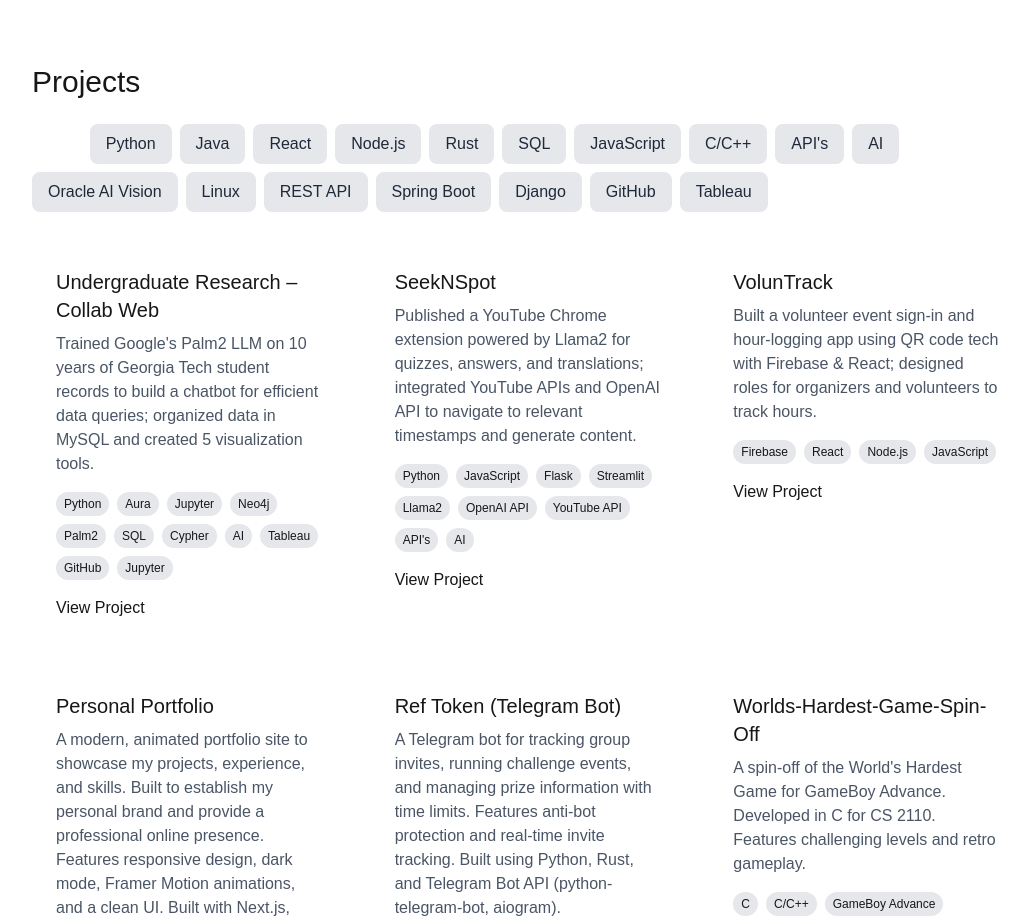
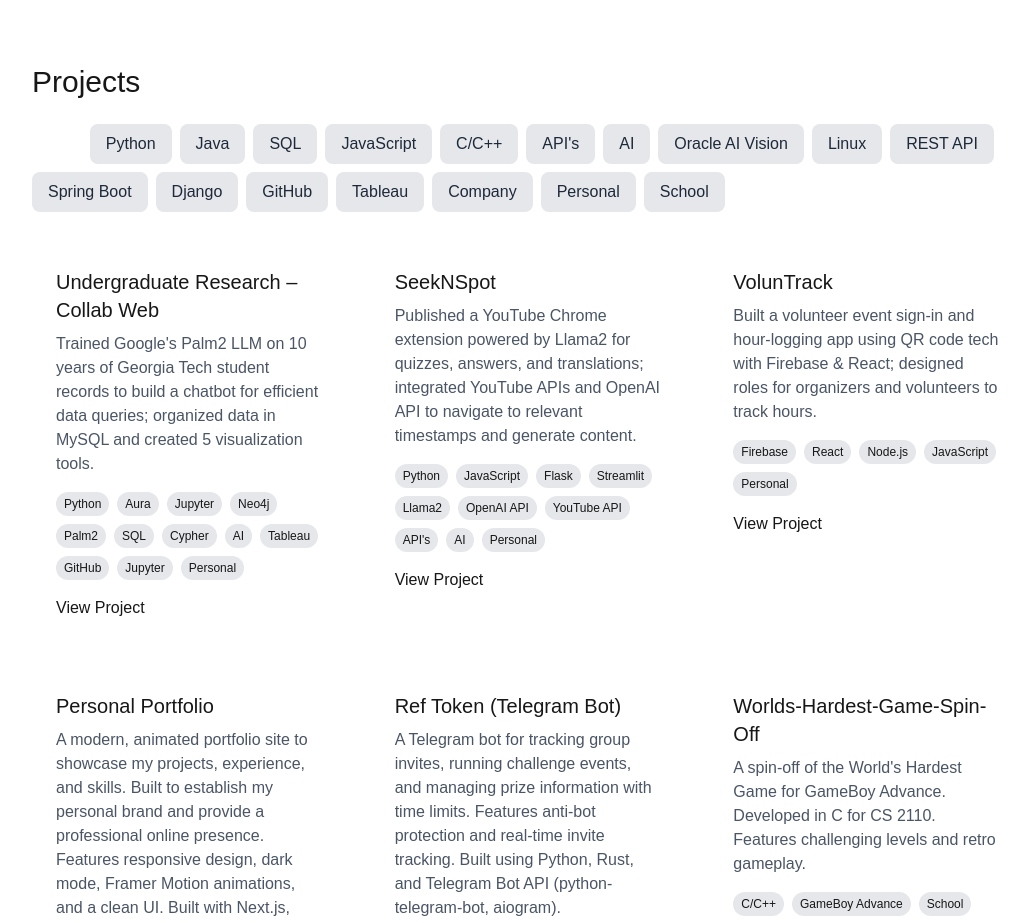
Before and after one commit to SurajGeddam/personal-portfolio, a Next.js app: page /projects in a window 1280 px wide. Shown: the part 80-1003 px from the top of the page, without its empty margins (112-1141 px from the left). Built offline with nearby package versions, Linux system fonts and the light colour scheme.

Commit message:
feat: add project type filters (Company, Personal, School), update tech tags, and remove Node.js, React, Rust filters

```diff
--- a/components/Projects.tsx
+++ b/components/Projects.tsx
@@ -7,62 +7,62 @@ const projects = [
     title: "Undergraduate Research – Collab Web",
     description:
       "Trained Google's Palm2 LLM on 10 years of Georgia Tech student records to build a chatbot for efficient data queries; organized data in MySQL and created 5 visualization tools.",
-    tech: ["Python", "Aura", "Jupyter", "Neo4j", "Palm2", "SQL", "Cypher", "AI", "Tableau", "GitHub", "Jupyter"],
+    tech: ["Python", "Aura", "Jupyter", "Neo4j", "Palm2", "SQL", "Cypher", "AI", "Tableau", "GitHub", "Jupyter", "Personal"],
     href: "https://github.com/SurajGeddam/Collab-Web",
   },
   {
     title: "SeekNSpot",
     description:
       "Published a YouTube Chrome extension powered by Llama2 for quizzes, answers, and translations; integrated YouTube APIs and OpenAI API to navigate to relevant timestamps and generate content.",
-    tech: ["Python", "JavaScript", "Flask", "Streamlit", "Llama2", "OpenAI API", "YouTube API", "API's", "AI"],
+    tech: ["Python", "JavaScript", "Flask", "Streamlit", "Llama2", "OpenAI API", "YouTube API", "API's", "AI", "Personal"],
     href: "https://github.com/SurajGeddam/SeekNSpot",
   },
   {
     title: "VolunTrack",
     description:
       "Built a volunteer event sign-in and hour-logging app using QR code tech with Firebase & React; designed roles for organizers and volunteers to track hours.",
-    tech: ["Firebase", "React", "Node.js", "JavaScript"],
+    tech: ["Firebase", "React", "Node.js", "JavaScript", "Personal"],
     href: "https://github.com/SurajGeddam/VolunTrack",
   },
   {
     title: "Personal Portfolio",
     description:
       "A modern, animated portfolio site to showcase my projects, experience, and skills. Built to establish my personal brand and provide a professional online presence. Features responsive design, dark mode, Framer Motion animations, and a clean UI. Built with Next.js, React, Tailwind CSS, and deployed on Vercel.",
-    tech: ["Next.js", "React", "Tailwind CSS", "Framer Motion", "Vercel"],
+    tech: ["Next.js", "React", "Tailwind CSS", "Framer Motion", "Vercel", "Personal"],
     href: "https://github.com/SurajGeddam/personal-portfolio",
   },
   {
     title: "Ref Token (Telegram Bot)",
     description:
       "A Telegram bot for tracking group invites, running challenge events, and managing prize information with time limits. Features anti-bot protection and real-time invite tracking. Built using Python, Rust, and Telegram Bot API (python-telegram-bot, aiogram).",
-    tech: ["Python", "Rust", "Telegram Bot API", "aiogram", "python-telegram-bot", "API's"],
+    tech: ["Python", "Rust", "Telegram Bot API", "aiogram", "python-telegram-bot", "API's", "Personal"],
     href: "https://github.com/SurajGeddam/ref-token-bot",
   },
   {
     title: "Worlds-Hardest-Game-Spin-Off",
     description:
       "A spin-off of the World's Hardest Game for GameBoy Advance. Developed in C for CS 2110. Features challenging levels and retro gameplay.",
-    tech: ["C", "C/C++", "GameBoy Advance"],
+    tech: ["C/C++", "GameBoy Advance", "School"],
     href: "https://github.com/SurajGeddam/Worlds-Hardest-Game-Spin-Off",
   },
   {
     title: "Clash-Defense-Game",
     description:
       "A Clash Royale-themed Tower Defense game built for CS 2340. Developed using Java, Android Studio, and Python for scripting. Features custom levels, enemy AI, and mobile gameplay.",
-    tech: ["Java", "Android Studio", "Python"],
+    tech: ["Java", "Android Studio", "Python", "School"],
     href: "https://github.com/SurajGeddam/Clash-Defense-Game",
   },
   {
     title: "Company Project: Automated Invoice Processing (Cox Automotive)",
     description:
       "Led 250+ hours of research on OCI services and integration testing. Developed an automated invoice image processing system using OCI AI Vision, presenting to 200 executives. Analyzed 10,000 invoices, benchmarking against Cox's EBS database. Integrated OCI Document Understanding to improve parsability by 50%, achieving 70% readability and 80% data accuracy. Built robust Django and REST API applications, increasing operational efficiency by 30%.",
-    tech: ["Linux", "SQL", "Python", "Oracle AI Vision", "GitHub", "REST API", "Django", "AI", "API's"],
+    tech: ["Linux", "SQL", "Python", "Oracle AI Vision", "GitHub", "REST API", "Django", "AI", "API's", "Company"],
   },
   {
     title: "Company Project: Platform API Development (Fiserv)",
     description:
       "Created an end-to-end API within an enterprise platform, including unit and integration testing. Diagnosed discrepancies between CAT and PROD DML configs using Java Spring Boot. Built entities, repositories, services, and controllers to ensure system integrity.",
-    tech: ["Java", "Spring Boot", "API's", "SQL", "GitHub"],
+    tech: ["Java", "Spring Boot", "API's", "SQL", "GitHub", "Company"],
   },
 ];
 
@@ -70,9 +70,6 @@ const categories = [
   "All",
   "Python",
   "Java",
-  "React",
-  "Node.js",
-  "Rust",
   "SQL",
   "JavaScript",
   "C/C++",
@@ -85,6 +82,9 @@ const categories = [
   "Django",
   "GitHub",
   "Tableau",
+  "Company",
+  "Personal",
+  "School",
 ];
 
 export default function Projects() {
```
